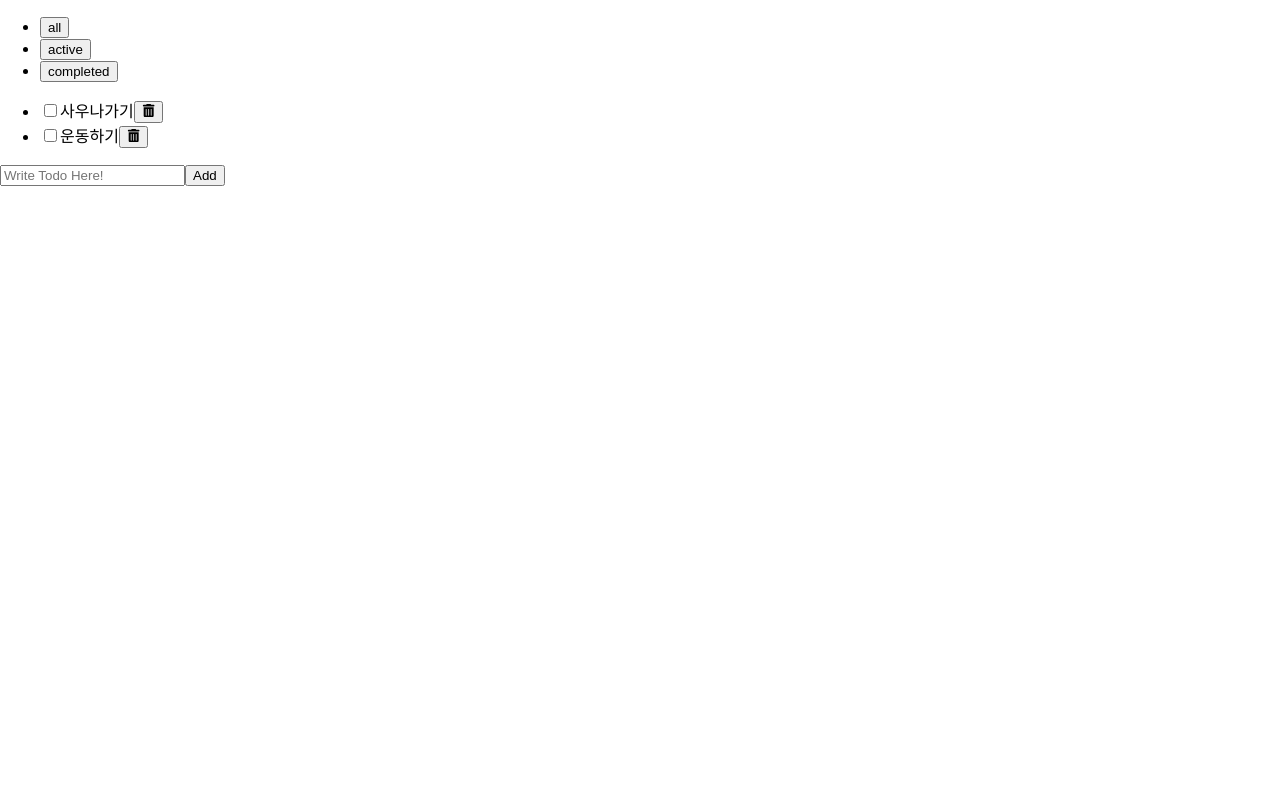
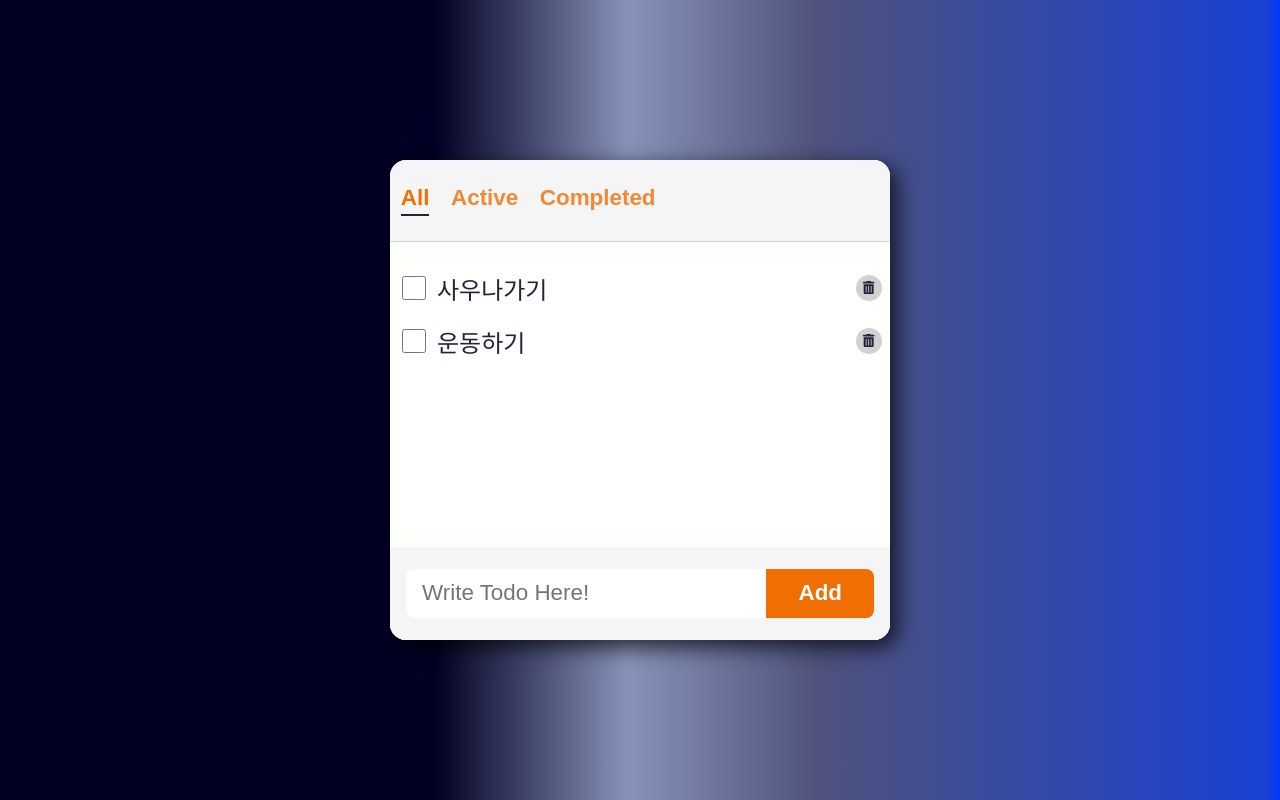
Before and after one commit to 2coldok/react-todolist, a React (Create React App) app: page / in a window 1280 px wide. Built offline with nearby package versions, Linux system fonts and the light colour scheme.

Commit message:
style : 모든 컴포넌트에 대해서 스타일 적용

```diff
--- a/src/App.js
+++ b/src/App.js
@@ -8,10 +8,10 @@
   const [filter, setFilter] = useState(filters[0]);
 
   return (
-    <div>
+    <>
       <Header filters={filters} filter={filter} onFilterChange={setFilter}/>
       <TodoList filter={filter} />
-    </div>
+    </>
   );
 }
 
--- a/src/components/add-todo/AddTodo.jsx
+++ b/src/components/add-todo/AddTodo.jsx
@@ -1,5 +1,6 @@
 import React, { useState } from "react";
 import { v4 as uuidv4 } from "uuid";
+import styles from './AddTodo.module.css'
 
 export default function AddTodo({ onAdd }) {
   const [text, setText] = useState("");
@@ -13,14 +14,15 @@
 
   return (
     <div>
-      <form onSubmit={handleSubmit}>
+      <form className={styles.form} onSubmit={handleSubmit}>
         <input
+          className={styles.input}
           type="text"
           value={text}
           onChange={handleChange}
           placeholder="Write Todo Here!"
         />
-        <button>Add</button>
+        <button className={styles.button}>Add</button>
       </form>
     </div>
   );
--- /dev/null
+++ b/src/components/add-todo/AddTodo.module.css
@@ -0,0 +1,35 @@
+.form {
+  background-color: var(--color-bg-dark);
+  padding: 1.4rem 1rem;
+  display: flex;
+  width: 100%;
+}
+
+.input {
+  font-size: 1.4rem;
+  padding: 0.7rem 1rem;
+  border: none;
+  outline: none;
+
+  flex-grow: 1;
+
+  border-top-left-radius: 8px;
+  border-bottom-left-radius: 8px;
+}
+
+.button {
+  background-color: var(--color-accent);
+  color: var(--color-white);
+  font-weight: bold;
+  font-size: 1.4rem;
+  padding: 0 2rem;
+
+  border-top-right-radius: 8px;
+  border-bottom-right-radius: 8px;
+
+  cursor: pointer;
+}
+
+.button:hover {
+  filter: brightness(125%);
+}
--- a/src/components/header/Header.jsx
+++ b/src/components/header/Header.jsx
@@ -1,12 +1,18 @@
 import React from "react";
+import styles from "./Header.module.css";
 
 export default function Header({ filters, filter, onFilterChange }) {
   return (
-    <header>
-      <ul>
+    <header className={styles.header}>
+      <ul className={styles.filters}>
         {filters.map((element, index) => (
           <li key={index}>
-            <button onClick={() => onFilterChange(element)}>{element}</button>
+            <button
+              className={`${styles.filter} ${filter === element && styles.sex}`}
+              onClick={() => onFilterChange(element)}
+            >
+              {element}
+            </button>
           </li>
         ))}
       </ul>
--- /dev/null
+++ b/src/components/header/Header.module.css
@@ -0,0 +1,43 @@
+
+.header {
+  display: flex;
+  justify-content: space-between;
+  align-items: center;
+  background-color: var(--color-bg-dark);
+  border-bottom: 1px solid var(--color-grey);
+}
+
+.filters {
+  display: flex; /*이걸 해줘야 nav 버튼들이 가로로 줄을 섬 */
+
+}
+
+.filter {
+  font-size: 1.4rem;
+  margin: 0.3rem;
+  text-transform: capitalize;
+  background-color: transparent;
+  color: var(--color-accent);
+  opacity: 0.8; /*선택 되지 않은 버튼*/
+  font-weight: bold;
+}
+
+.filter:hover {
+  opacity: 1;
+}
+
+.filter.sex {
+  opacity: 1;
+}
+
+.filter.sex::after {
+  /*display block 을 하지 않으면 버튼 가상요소는 All, Active, Completed
+  바로 오른쪽에 달라 붙게되고 그들이 다시 전체 버튼이 된다*/
+  /*display block을 줘서 가상요소를 밑으로 내리고 content 를 공백으로 주게되어
+  버튼 요소들 아래에 밑줄이 쳐진 효과를 낼 . 수있다.*/
+  /*가상요소가 한블럭을 다 차지하기 위해 강제로 밑으로 내려가게 되는거임*/
+  display: block;
+  content: '';
+  margin-top: 0.2rem;
+  border: 1px solid var(--color-text);
+}
--- a/src/components/todo-list/TodoList.jsx
+++ b/src/components/todo-list/TodoList.jsx
@@ -1,6 +1,7 @@
 import React, { useState } from "react";
 import AddTodo from "../add-todo/AddTodo";
 import Todo from "../todo/Todo";
+import styles from './TodoList.module.css';
 
 const temp = [
   { id: 13, text: "사우나가기", status: "active" },
@@ -18,8 +19,8 @@
   const filtered = getFilteredItems(todos, filter);
 
   return (
-    <section>
-      <ul>
+    <section className={styles.container}>
+      <ul className={styles.list}>
         {filtered.map((todo) => (
           <Todo
             key={todo.id}
--- /dev/null
+++ b/src/components/todo-list/TodoList.module.css
@@ -0,0 +1,16 @@
+.container {
+  height: 100%;
+  display: flex;
+  flex-direction: column;
+  background-color: var(--color-bg);
+
+  /*list 에 있는 글들이 많아지면 위아래 컨텐츠들이(navbar, addinput) 위로 밀려난다. 이를 방지하기 위한 작업*/
+  /*기본 적으로 flex 아이템 min-height 이 100%로 지정되어 있다.*/
+  min-height: 0;
+}
+
+.list {
+  background-color: var(--color-white);
+  flex: 1 1 auto; /*grow 빼고 다 default 값이라 그냥 flex-grow: 1; 만 해줘도 결과는 동일하다*/
+  overflow-y: auto;/*내용이 넘칠때 어떻게 보일지 설정. auto 의 경우 내용이 넘치면 잘림. 필요에 따라 스크롤바가 생김*/
+}
--- a/src/components/todo/Todo.jsx
+++ b/src/components/todo/Todo.jsx
@@ -1,5 +1,6 @@
 import React from "react";
 import { FaTrashCan } from "react-icons/fa6";
+import styles from './Todo.module.css'
 
 export default function Todo({ todo, onUpdate, onDelete }) {
   const { text, status } = todo;
@@ -10,12 +11,14 @@
   const handleDelete = () => onDelete(todo);
 
   return (
-    <li>
-      <input type="checkbox" id="checkbox" onChange={handleChange} checked={status === 'completed'}/>
-      <label htmlFor="checkbox">{text}</label>
-      <button onClick={handleDelete}>
-        <FaTrashCan />
-      </button>
+    <li className={styles.todo}>
+      <input className={styles.checkbox} type="checkbox" id="checkbox" onChange={handleChange} checked={status === 'completed'}/>
+      <label className={styles.text} htmlFor="checkbox">{text}</label>
+      <span className={styles.icon}>
+        <button className={styles.button} onClick={handleDelete}>
+          <FaTrashCan />
+        </button>
+      </span>
     </li>
   );
 }
--- /dev/null
+++ b/src/components/todo/Todo.module.css
@@ -0,0 +1,43 @@
+.todo {
+  display: flex;
+  justify-content: space-between;
+  align-items: center;
+  padding: 0.5rem;
+  margin: 0.1rem 0;
+  color: var(--color-text);
+}
+
+.checkbox {
+  width: 1.5rem;
+  height: 1.5rem;
+}
+
+.text {
+  /* flex: 1 1 0%; */
+  flex-grow: 1; /*꽉 채우기 위해 1*/
+  flex-shrink: 1; /*default*/
+  flex-basis: 0%; /*글씨가 많아져도 일정하게 유지함. 부모를 기준으로 크기 결정*/
+  margin-left: 0.5rem;
+  font-size: 1.5rem;
+}
+
+/*버튼 아이콘을 동그란 배경으로 감싸기 위해 button태그를 span 으로 감쌋다.*/
+.icon {
+  width: 26px;
+  height: 26px;
+  background-color: var(--color-grey);
+  border-radius: 100%;
+
+  /*반응속도 늦추기*/
+  transition:  all 150ms ease-out;
+}
+
+.icon:hover {
+  background-color: var(--color-accent);
+  transform: rotate(15deg) scale(1.9);
+}
+
+.button {
+  color: var(--color-text);
+  background-color: transparent;
+}
--- a/src/index.css
+++ b/src/index.css
@@ -1,13 +1,96 @@
+* {
+  box-sizing: border-box; /*padding margin 등 합쳐져서 계산 안되게 ㅇㅇ 고유의 크기만 가지도록*/
+}
+
+:root {
+  --color-bg-dark: #f5f5f5;
+  --color-bg: #fdfffd;
+  --color-grey: #d1d1d1;
+  --color-text: #22243b;
+  --color-accent: #f16e03;
+  --color-white: white;
+}
+
 body {
   margin: 0;
-  font-family: -apple-system, BlinkMacSystemFont, 'Segoe UI', 'Roboto', 'Oxygen',
-    'Ubuntu', 'Cantarell', 'Fira Sans', 'Droid Sans', 'Helvetica Neue',
+  font-family: -apple-system, BlinkMacSystemFont, "Segoe UI", "Roboto", "Oxygen",
+    "Ubuntu", "Cantarell", "Fira Sans", "Droid Sans", "Helvetica Neue",
     sans-serif;
   -webkit-font-smoothing: antialiased;
   -moz-osx-font-smoothing: grayscale;
+  font-size: 1.2rem;
+
+  /*화면 꽉 채우는 작업*/
+  width: 100vw;
+  height: 100vh;
+
+  /*아이템 수평 수직 중앙에 오도록*/
+  display: flex;
+  justify-content: center;
+  align-items: center;
+
+  background: rgb(2, 0, 36);
+  background: linear-gradient(
+    90deg,
+    rgba(2, 0, 36, 1) 34%,
+    rgba(136, 147, 185, 1) 49%,
+    rgba(78, 82, 124, 1) 64%,
+    rgba(25, 64, 212, 1) 99%,
+    rgba(0, 56, 255, 1) 100%
+  );
+
+  /*어떤 input을 사용하던 기본 브라우저 색상 대신에 우리 액센트 색상을 사용해줘*/
+  accent-color: var(--color-accent);
+}
+
+ul {
+  list-style: none; /*닷 없애기 작업*/
+  padding-left: 0;
+}
+
+#root {
+  width: 100%;
+  height: 60%;
+  max-width: 500px;
+  background-color: var(--color-bg-dark);
+  border-radius: 1rem;
+
+  display: flex;
+  flex-direction: column; /*자식들을 위에서 아래로 수직 배치 */
+
+  box-shadow: 7px 7px 22px 0px rgba(0, 0, 0, 0.75);
+  -webkit-box-shadow: 7px 7px 22px 0px rgba(0, 0, 0, 0.75);
+  -moz-box-shadow: 7px 7px 22px 0px rgba(0, 0, 0, 0.75);
+
+  /*자식이 부모 요소보다 커졌을 때 그 밖을 침범하는 애들을 숨기기*/
+  /*Hearder.module.css 에서 background-color 를 주입하니까 위에는 각진 모양이 되서 그럼 ㅇㅇ*/
+  overflow: hidden;
 }
 
 code {
-  font-family: source-code-pro, Menlo, Monaco, Consolas, 'Courier New',
+  font-family: source-code-pro, Menlo, Monaco, Consolas, "Courier New",
     monospace;
 }
+
+button {
+  outline: none; /**/
+  border: none; /*외각선 없애기*/
+}
+
+/*스크롤바 이쁘게 꾸미기*/
+::-webkit-scrollbar {
+  width: 1rem
+}
+
+::-webkit-scrollbar-track {
+  background-color: var(--color-bg-dark);
+}
+
+::-webkit-scrollbar-thumb {
+  background-color: var(--color-grey);
+}
+
+::-webkit-scrollbar-thumb:hover {
+  background-color: var(--color-accent);
+}
+/*********/
```
